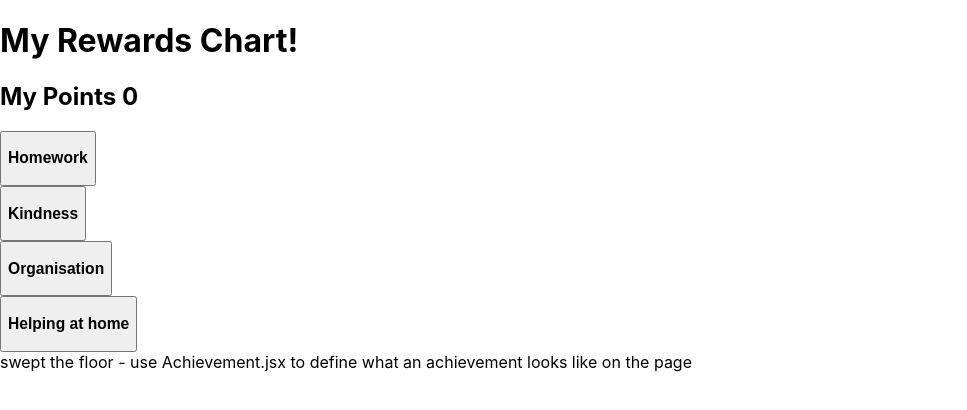
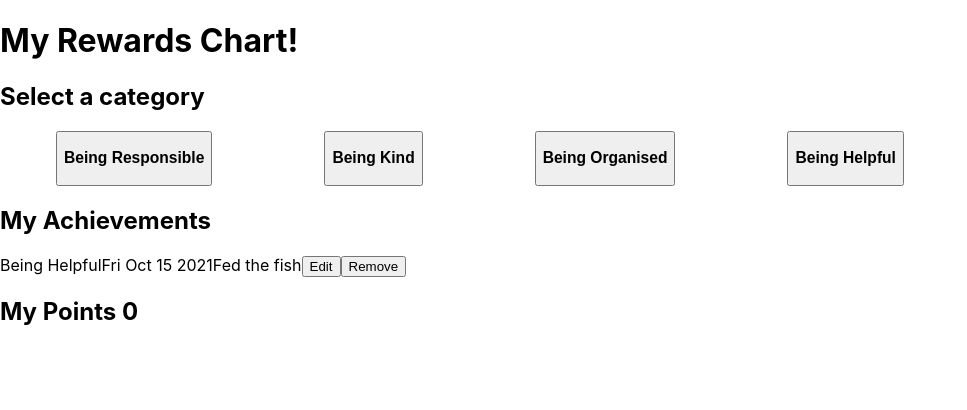
Before and after one commit to LucySargent/React_Rewards, a React (Create React App) app: page / in a window 1280 px wide. Shown: the top 410 px of the page, without its empty margins (0-967 px from the left). Built offline with nearby package versions, Linux system fonts and the light colour scheme.

Commit message:
second commit

```diff
--- a/src/App.css
+++ b/src/App.css
@@ -1,38 +1,6 @@
-.App {
-  text-align: center;
+.Categories {
+  width: 75%;
+  display: flex;
+  flex-direction: row;
+  justify-content: space-around;
 }
-
-.App-logo {
-  height: 40vmin;
-  pointer-events: none;
-}
-
-@media (prefers-reduced-motion: no-preference) {
-  .App-logo {
-    animation: App-logo-spin infinite 20s linear;
-  }
-}
-
-.App-header {
-  background-color: #282c34;
-  min-height: 100vh;
-  display: flex;
-  flex-direction: column;
-  align-items: center;
-  justify-content: center;
-  font-size: calc(10px + 2vmin);
-  color: white;
-}
-
-.App-link {
-  color: #61dafb;
-}
-
-@keyframes App-logo-spin {
-  from {
-    transform: rotate(0deg);
-  }
-  to {
-    transform: rotate(360deg);
-  }
-}
--- a/src/App.js
+++ b/src/App.js
@@ -1,55 +1,58 @@
 import React, { useState } from "react";
 import CategoryButton from "./components/CategoryButton";
 import MyForm from "./components/MyForm";
+import DisplayAchievement from "./components/DisplayAchievement";
 
-//data - generally top level. Static array outside function.
+import "./App.css";
+
 const categories = [
   {
-    categoryName: "Homework",
+    categoryName: "Being Responsible",
     image: "",
   },
   {
-    categoryName: "Kindness",
+    categoryName: "Being Kind",
     image: "",
   },
   {
-    categoryName: "Organisation",
+    categoryName: "Being Organised",
     image: "",
   },
   {
-    categoryName: "Helping at home",
+    categoryName: "Being Helpful",
     image: "",
   },
 ];
 
 function App() {
   //array destructuring
-  //useState returns a stateful value (eg string, boolean, number) and a function to update it
-  const [isFormShowing, setIsFormShowing] = useState(false); //starting value is boolean here
+  const [isFormShowing, setIsFormShowing] = useState(false);
   const [points, setPoints] = useState(0);
   const [activeCategory, setActiveCategory] = useState("");
-  const [achievements, setAchievements] = useState([{
-    text: "swept the floor - use Achievement.jsx to define what an achievement looks like on the page",
+  const [achievements, updateAchievements] = useState([
+    {
+      category: "Being Helpful",
       date: new Date().toDateString(),
-    category: "helping at home"
-  }]);
+      text: "Fed the fish",
+    },
+  ]);
 
   //complex function
   //a is an achievement object
-  const addAchievement = (a) => setAchievements([...achievements, a]);
+  //shorthand arrow function. Right of arrow is the function return.
+  const addAchievement = (a) => updateAchievements([...achievements, a]);
 
   return (
     <div>
       <h1>My Rewards Chart!</h1>
-      {/* inject values from javascript const into html with {}*/}
-      <h2>My Points {points}</h2>
-      {/* looping with .map over each category in categories array */}
+      <h2>Select a category</h2>
+{/* DISPLAY CATEGORIES */}
+      <div className="Categories">
         {categories.map((category, index) => {
           return (
             <CategoryButton
               categoryName={category.categoryName}
               image={category.image}
-            // displays form (isFormShowing div below)
               displayForm={() => {
                 setActiveCategory(category.categoryName);
                 setIsFormShowing(true);
@@ -58,17 +61,32 @@ function App() {
             />
           );
         })}
-      {achievements.map((achievement) => (
-        <div>{achievement.text}</div>
-      ))}
-      {/* && is shorthand React conditional logic */}
+      </div>
+{/* DISPLAY FORM */}
+      <div>
         {isFormShowing && (
-        // <div>I'm the form!</div>
-        <MyForm
-          addAchievement={addAchievement}
-          category={activeCategory}
-        />
+          <MyForm addAchievement={addAchievement} category={activeCategory} />
         )}
+      </div>
+{/* DISPLAY ACHIEVEMENTS */}
+      <h2>My Achievements</h2>
+      {achievements.map((achievement) => {
+        return (
+          <div>
+            <p>
+              {achievement.category}
+              {achievement.date}
+              {achievement.text}
+              <button>Edit</button>
+              <button>Remove</button>
+            </p>
+          </div>
+        );
+      })}
+{/* DISPLAY POINTS */}
+      <div>
+        <h2>My Points {points}</h2>
+      </div>
     </div>
   );
 }
--- a/src/components/CategoryButton.jsx
+++ b/src/components/CategoryButton.jsx
@@ -1,8 +1,6 @@
 import React from "react";
-import RewardForm from "./MyForm";
 
-//function to display the reward categories
-
+//function to display reward categories
 function CategoryButton(props) {
   // const image = props.image;
   // const categoryName = props.categoryName;
--- /dev/null
+++ b/src/components/DisplayAchievement.jsx
@@ -0,0 +1,17 @@
+// import React, { useState } from "react";
+
+// const DisplayAchievement = (props) => {
+//   const {achievement} = props;
+//     return (
+//         <div>
+//           <p>
+//             {achievement.category}
+//             {achievement.date}
+//             {achievement.text}
+//             <button>Edit</button>
+//             <button>Remove</button>
+//           </p>
+//         </div>
+//     )}
+
+// export default DisplayAchievement;
--- a/src/components/MyForm.jsx
+++ b/src/components/MyForm.jsx
@@ -1,7 +1,6 @@
 import React, { useState } from "react";
 
 function MyForm(props) {
-  //defining what a new achievement is - it's an object
   const newAchievement = {
     text: "",
     date: new Date().toDateString(),
@@ -10,7 +9,6 @@ function MyForm(props) {
 
   console.log("Const newAchievement: ", newAchievement)
 
-  //useState returns a stateful value, and a function to update it.
   const [formText, setText] = useState("");
 
   const handleSubmit = (event) => {
```
Also changed, not shown: src/components/RewardCategories.jsx (deleted, +0 -30 lines), src/components/Achievement.jsx (deleted), src/logo.svg (deleted). Lines whose indentation alone changed are shown as unchanged.
